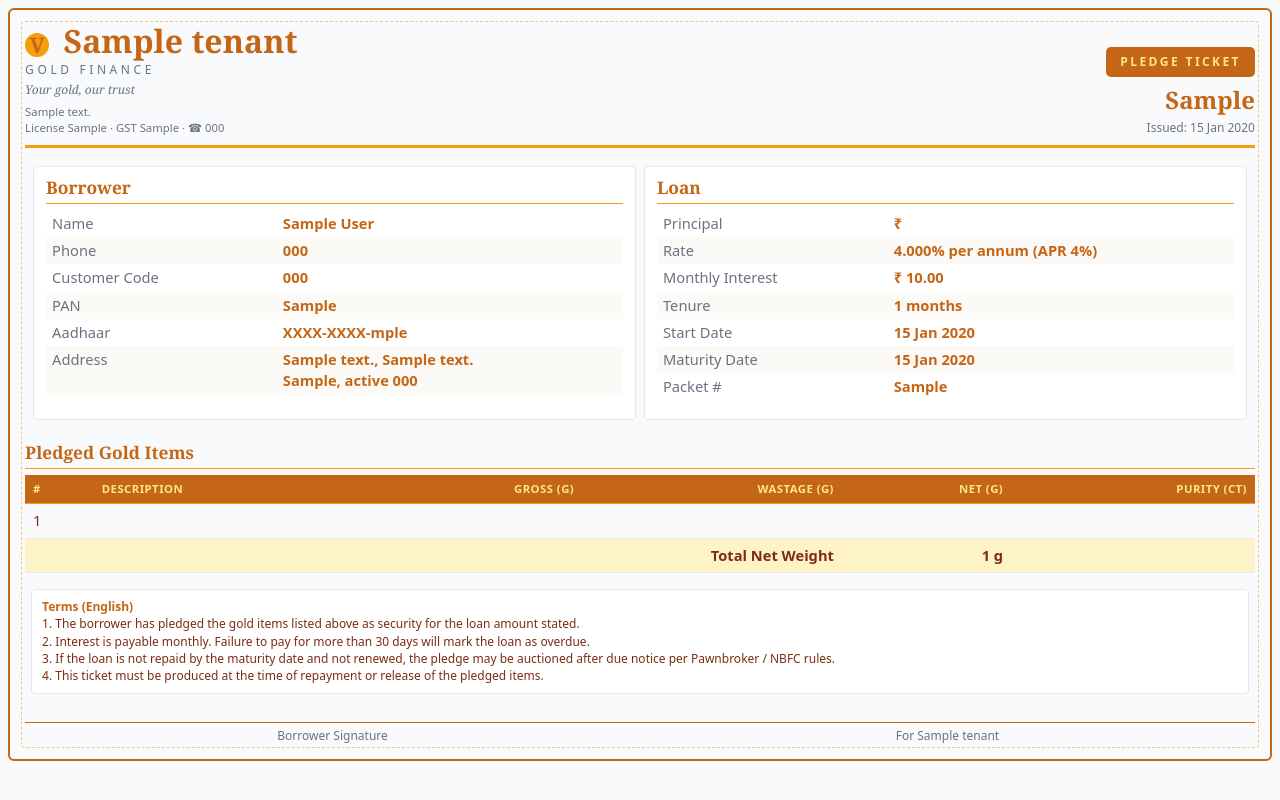
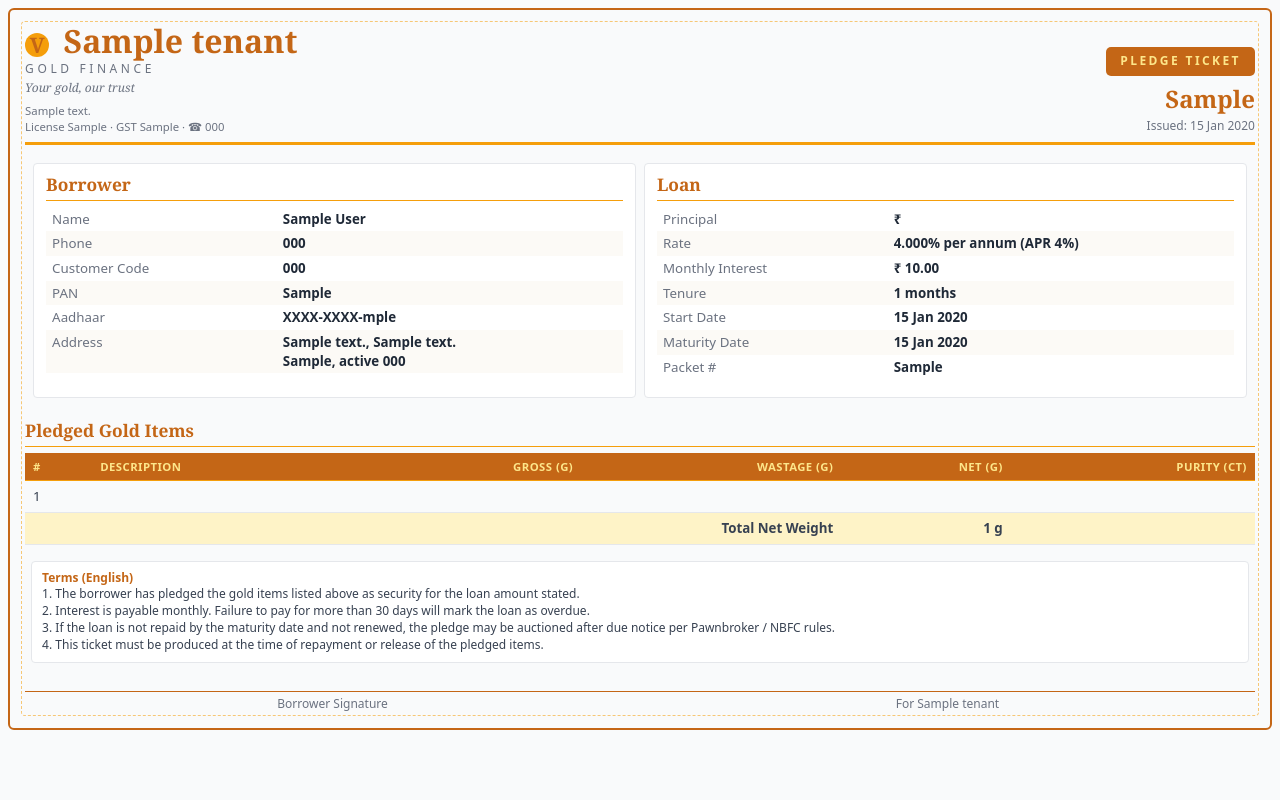
Before and after one commit to lakshmanakumars/goldloan, a Django app: template templates/loans/pledge_ticket.html in a window 1280 px wide. Run offline with Django 5.2, Linux system fonts and the light colour scheme; tables that the repository leaves empty hold one stand-in row (values such as "Sample post"); the template is opened without the code that fills it: values that come from a table or form of the project are taken from there, most other values are stand-ins (such as "Sample title", 1, 10 or a date in 2020); a database or web service that is not in the repository returns one stand-in record (values such as "Sample title"); data that the repository does not hold is empty; parts of the project's set-up code (start-up, migrations or seed data) failed here and were passed over.

Commit message:
Pledge ticket: calmer neutral text instead of heavy orange
Body and the borrower/loan values were bold orange (#c46616 / #7c2d12),
which read as oversized and hard to scan on the printed ticket. Use a
neutral dark gray for data text and drop the base size 11pt->10pt;
orange stays only as a heading/brand accent.

Co-Authored-By: Claude Opus 4.8 <noreply@anthropic.com>

```diff
--- a/templates/loans/pledge_ticket.html
+++ b/templates/loans/pledge_ticket.html
@@ -7,7 +7,7 @@
 <style>
   @page { size: A4; margin: 14mm 14mm 16mm 14mm; }
   body { font-family: "Noto Sans", "Lohit Telugu", "Lohit Devanagari", sans-serif;
-         font-size: 11pt; color: #7c2d12; line-height: 1.45;
+         font-size: 10pt; color: #374151; line-height: 1.4;
          background: #f9fafb; }
 
   .frame { border: 2px solid #c46616; border-radius: 6px; padding: 4mm;
@@ -56,7 +56,7 @@
   .kv { width: 100%; }
   .kv td { padding: 3px 6px; border: 0; }
   .kv td:first-child { color: #6b7280; width: 40%; }
-  .kv td:nth-child(2) { font-weight: 600; color: #c46616; }
+  .kv td:nth-child(2) { font-weight: 600; color: #1f2937; }
 
   tfoot tr { background: #FEF3C7 !important; }
   tfoot td { font-weight: 700; border-top: 1.5px solid #f59e0b; }
```
